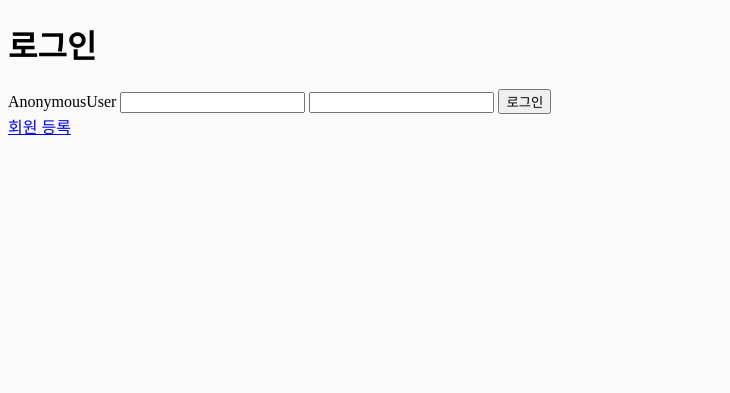
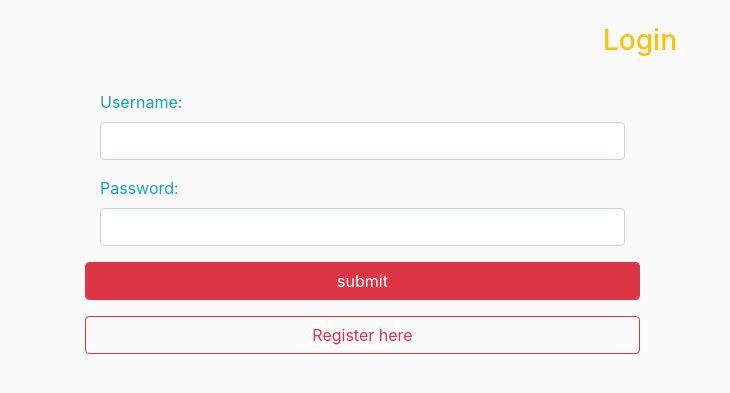
Before and after one commit to sihwan0Lee/django_project_3, a Django app: page /login/ in a window 1280 px wide. Shown: the top 393 px of the page, without its empty margins (0-730 px from the left). Run offline with Django 3.2, Linux system fonts and the light colour scheme; some libraries are stand-ins or nearby versions.

Commit message:
modify base,home,login,register html

```diff
--- a/shgram/apis/urls.py
+++ b/shgram/apis/urls.py
@@ -6,6 +6,6 @@ urlpatterns = [
     path('users/create/', UserCreateView.as_view(), name='user_create'),
     path('users/login', UserLoginView.as_view(), name='user_login'),
     path('users/logout', UserLogoutView.as_view(), name='user_logout'),
-    path('users/contentCreate', UserLogoutView.as_view(), name='content_create')
+    path('users/contentCreate', ContentCreateView.as_view(), name='content_create')
 
 ]
--- a/shgram/apis/views.py
+++ b/shgram/apis/views.py
@@ -7,6 +7,7 @@ from django.db import IntegrityError
 from django.core.validators import validate_email, ValidationError
 from django.contrib.auth import authenticate, login, logout
 from django.contrib.auth.decorators import login_required
+from contents.models import Content, Image, FollowRelation
 
 
 @method_decorator(csrf_exempt, name='dispatch')
--- a/shgram/contents/models.py
+++ b/shgram/contents/models.py
@@ -18,13 +18,16 @@ class Content(BaseModel):
     text = models.TextField(default='')
 
     class Meta:
+        # 최신글 먼저나오게
         ordering = ['-created_at']
         verbose_name_plural = "컨텐츠"
 
 
 def image_upload_to(instance, filename):
     ext = filename.split('.')[-1]
+    print(uuid.uuid4(), ext)
     return os.path.join(instance.UPLOAD_PATH, "%s.%s" % (uuid.uuid4(), ext))
+
     # 16자리 고유한 아이디 생성
 
 
--- a/shgram/requirements.txt
+++ b/shgram/requirements.txt
@@ -1,10 +1,12 @@
 asgiref==3.3.4
 autopep8==1.5.7
 Django==3.2.4
+django-bower==5.2.0
 django-debug-toolbar==3.2.1
 Pillow==8.2.0
 pycodestyle==2.7.0
 pytz==2021.1
+six==1.16.0
 sqlparse==0.4.1
 toml==0.10.2
 typing-extensions==3.10.0.0
--- a/shgram/shgram/settings.py
+++ b/shgram/shgram/settings.py
@@ -38,6 +38,7 @@ INSTALLED_APPS = [
     'django.contrib.messages',
     'django.contrib.staticfiles',
     'debug_toolbar',
+    'djangobower',
 ]
 
 INSTALLED_APPS += [
--- a/shgram/shgram/urls.py
+++ b/shgram/shgram/urls.py
@@ -30,6 +30,7 @@ class NonUserTemplateView(TemplateView):
         return super(NonUserTemplateView, self).dispatch(request, *args, **kwargs)
 
 
+# name에 설정 된부분이 html과 연결된다.
 urlpatterns = [
     path('admin/', admin.site.urls),
     path('apis/', include('apis.urls')),
--- a/shgram/templates/base.html
+++ b/shgram/templates/base.html
@@ -5,10 +5,18 @@
 <head>
     <meta charset="UTF-8">
     <meta name="viewport" content="width=device-width, initial-scale=1, shrink-to-fit=no">
+    <link rel="stylesheet" href="{% static '/css/register.css' %}">
+    <link rel="stylesheet" href="{% static '/css/style.css' %}">
+    <!-- Bootstrap CSS 이 부분이 헤더부분인데, home.html의 헤드에 넣어놔도 되긴된다. 하지만 홈은 베이스를 상속받으므로 여기 둔다.-->
+    <link rel="stylesheet" href="https://stackpath.bootstrapcdn.com/bootstrap/4.3.1/css/bootstrap.min.css"
+        integrity="sha384-ggOyR0iXCbMQv3Xipma34MD+dH/1fQ784/j6cY/iJTQUOhcWr7x9JvoRxT2MZw1T" crossorigin="anonymous">
+    <link href="//maxcdn.bootstrapcdn.com/bootstrap/4.1.1/css/bootstrap.min.css" rel="stylesheet" id="bootstrap-css">
+    <script src="//maxcdn.bootstrapcdn.com/bootstrap/4.1.1/js/bootstrap.min.js"></script>
+    <script src="//cdnjs.cloudflare.com/ajax/libs/jquery/3.2.1/jquery.min.js"></script>
 
-    <link rel="stylesheet" href="{% static '/css/style.css' %}">
     <title>{% block title %}{% endblock %}</title>
-
+    {% block head %}
+    {% endblock %}
 </head>
 
 <body>
--- a/shgram/templates/login.html
+++ b/shgram/templates/login.html
@@ -1,6 +1,35 @@
 {% extends "base.html" %}
+{% block body %}
+<div id="login">
+    <div class="container">
+        <br>
+        <h3 class="text-center text-warning">Login</h3><br>
+        <div class="form-group col-md-6">
+            <label for="username" class="text-info">Username:</label><br>
+            <input type="text" name="username" id="username" class="form-control">
+        </div>
+        <div class="form-group col-md-6">
+            <label for="password" class="text-info">Password:</label><br>
+            <input type="password" name="password" id="password" class="form-control">
+        </div>
+        <div class="form-group col-md-6">
+            <div class="row">
+                <input type="submit" id="loginButton" class="form-control btn btn-danger" value="submit">
+            </div>
+        </div>
+        <div class="form-group col-md-6">
+            <div class="row">
+                <a href="{% url 'register' %}" class="form-control btn btn-outline-danger">Register here</a>
+            </div>
+        </div>
 
-{% block body %}
+    </div>
+</div>
+
+
+
+
+<!--
 <h1>로그인</h1>
 {{ request.user }}
 <input type="text" id="username">
@@ -15,7 +44,7 @@
         </div>
     </div>
 </div>
-
+-->
 
 
 <script src="https://code.jquery.com/jquery-3.4.1.min.js"
```
Also changed, not shown: shgram/templates/home.html (+19 -19 lines), shgram/templates/register.html (+22 -5 lines), shgram/db.sqlite3, shgram/media/user-upload/1600007369751.png (added), shgram/media/user-upload/7792a435-11a9-445d-930f-6cb8e052b6bc.jpeg (added), 2 other files.
